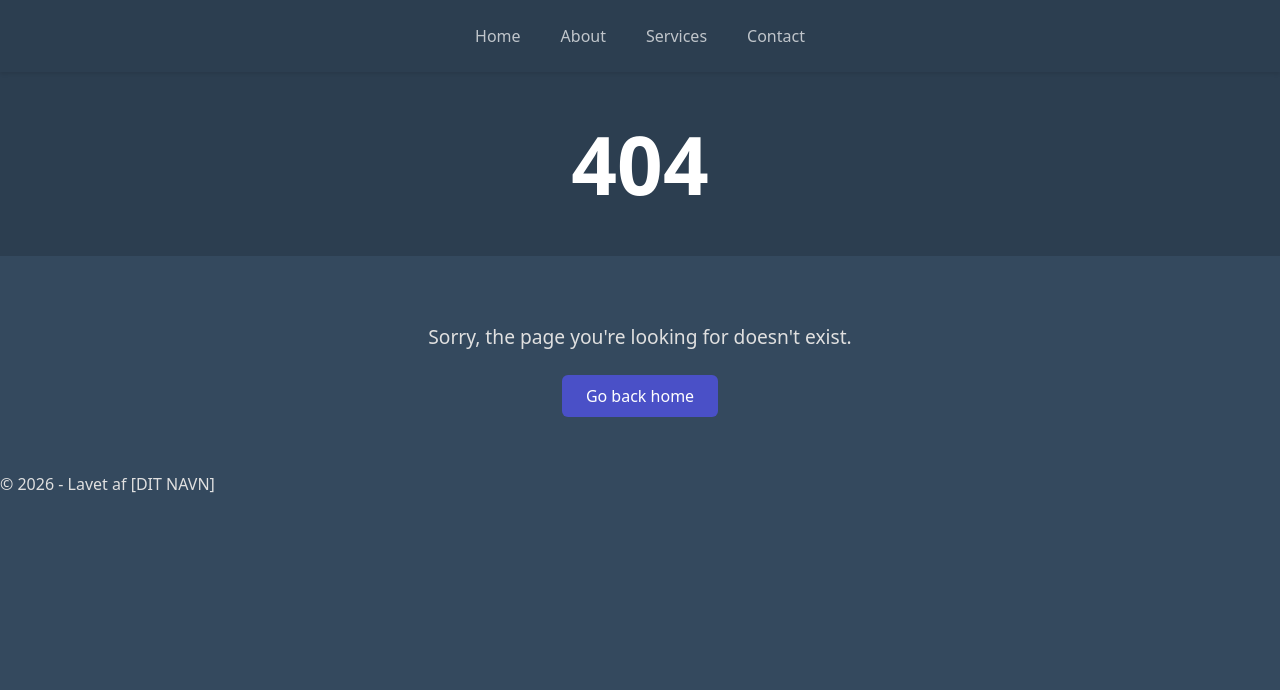
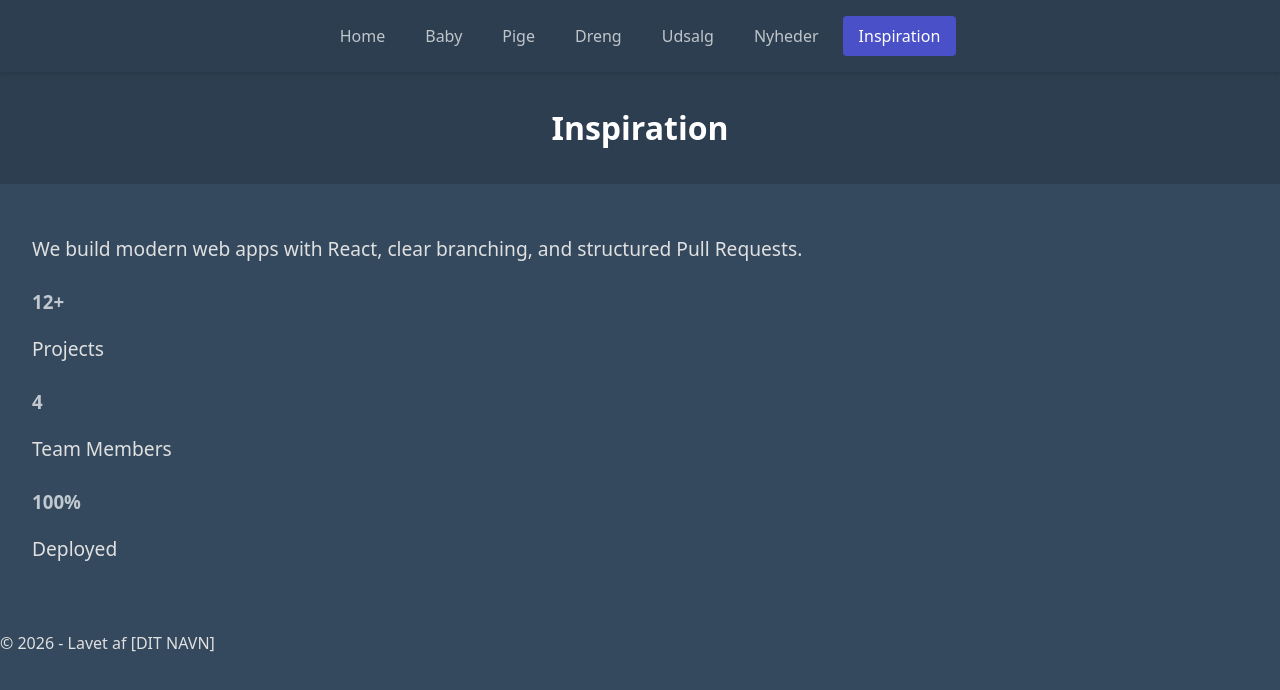
Before and after one commit to eaa25cmc/customer-experience-exam, a React (Vite) app: page /inspiration in a window 1280 px wide. Before the commit this address had no page. Shown: the top 690 px of the page. Built offline with nearby package versions, Linux system fonts and the light colour scheme.

Commit message:
sider oprettes og navbar ændret

```diff
--- a/src/App.jsx
+++ b/src/App.jsx
@@ -6,6 +6,14 @@ import AboutPage from "./pages/AboutPage";
 import ContactPage from "./pages/ContactPage";
 import ServicesPage from "./pages/ServicesPage";
 import NotFoundPage from "./pages/NotFoundPage";
+import SalePage from "./pages/SalePage";
+import ProductsPage from "./pages/ProductsPage";
+import PaymentPage from "./pages/PaymentPage";
+import NewsPage from "./pages/NewsPage";
+import InspirationPage from "./pages/InspirationPage";
+import FavoritesPage from "./pages/FavoritesPage";
+import DetailPage from "./pages/DetailPage";
+import SustainabilityPage from "./pages/SustainabilityPage";
 
 export default function App() {
   return (
@@ -16,7 +24,15 @@ export default function App() {
         <Route path="/about" element={<AboutPage />} />
         <Route path="/contact" element={<ContactPage />} />
         <Route path="/services" element={<ServicesPage />} />
+        <Route path="/sale" element={<SalePage />} />
+        <Route path="/products" element={<ProductsPage />} />
+        <Route path="/payment" element={<PaymentPage />} />
+        <Route path="/news" element={<NewsPage />} />
+        <Route path="/inspiration" element={<InspirationPage />} />
+        <Route path="/favorites" element={<FavoritesPage />} />
+        <Route path="/detail" element={<DetailPage />} />
         <Route path="*" element={<NotFoundPage />} />
+        <Route path="/sustainability" element={<SustainabilityPage />} />
       </Routes>
       <Footer />
     </>
--- a/src/components/Navbar.jsx
+++ b/src/components/Navbar.jsx
@@ -4,9 +4,12 @@ export default function Navbar() {
   return (
     <nav>
       <NavLink to="/">Home</NavLink>
-      <NavLink to="/about">About</NavLink>
-      <NavLink to="/services">Services</NavLink>
-      <NavLink to="/contact">Contact</NavLink>
+      <NavLink to="/Baby">Baby</NavLink>
+      <NavLink to="/Pige">Pige</NavLink>
+      <NavLink to="/Dreng">Dreng</NavLink>
+      <NavLink to="/Sale">Udsalg</NavLink>
+      <NavLink to="/News">Nyheder</NavLink>
+      <NavLink to="/Inspiration">Inspiration</NavLink>
     </nav>
   );
 }
--- /dev/null
+++ b/src/pages/DetailPage.jsx
@@ -0,0 +1,30 @@
+export default function DetailPage() {
+  return (
+    <>
+      <header>
+        <h1>Detail</h1>
+      </header>
+      <main className="about-container">
+        <p>
+          We build modern web apps with React, clear branching, and structured
+          Pull Requests.
+        </p>
+
+        <section className="about-stats">
+          <article className="stat">
+            <h3>12+</h3>
+            <p>Projects</p>
+          </article>
+          <article className="stat">
+            <h3>4</h3>
+            <p>Team Members</p>
+          </article>
+          <article className="stat">
+            <h3>100%</h3>
+            <p>Deployed</p>
+          </article>
+        </section>
+      </main>
+    </>
+  );
+}
--- /dev/null
+++ b/src/pages/FavoritesPage.jsx
@@ -0,0 +1,30 @@
+export default function FavoritesPage() {
+  return (
+    <>
+      <header>
+        <h1>Favoritter</h1>
+      </header>
+      <main className="about-container">
+        <p>
+          We build modern web apps with React, clear branching, and structured
+          Pull Requests.
+        </p>
+
+        <section className="about-stats">
+          <article className="stat">
+            <h3>12+</h3>
+            <p>Projects</p>
+          </article>
+          <article className="stat">
+            <h3>4</h3>
+            <p>Team Members</p>
+          </article>
+          <article className="stat">
+            <h3>100%</h3>
+            <p>Deployed</p>
+          </article>
+        </section>
+      </main>
+    </>
+  );
+}
--- /dev/null
+++ b/src/pages/InspirationPage.jsx
@@ -0,0 +1,30 @@
+export default function InspirationPage() {
+  return (
+    <>
+      <header>
+        <h1>Inspiration</h1>
+      </header>
+      <main className="about-container">
+        <p>
+          We build modern web apps with React, clear branching, and structured
+          Pull Requests.
+        </p>
+
+        <section className="about-stats">
+          <article className="stat">
+            <h3>12+</h3>
+            <p>Projects</p>
+          </article>
+          <article className="stat">
+            <h3>4</h3>
+            <p>Team Members</p>
+          </article>
+          <article className="stat">
+            <h3>100%</h3>
+            <p>Deployed</p>
+          </article>
+        </section>
+      </main>
+    </>
+  );
+}
--- /dev/null
+++ b/src/pages/NewsPage.jsx
@@ -0,0 +1,30 @@
+export default function News() {
+  return (
+    <>
+      <header>
+        <h1>Nyheder</h1>
+      </header>
+      <main className="about-container">
+        <p>
+          We build modern web apps with React, clear branching, and structured
+          Pull Requests.
+        </p>
+
+        <section className="about-stats">
+          <article className="stat">
+            <h3>12+</h3>
+            <p>Projects</p>
+          </article>
+          <article className="stat">
+            <h3>4</h3>
+            <p>Team Members</p>
+          </article>
+          <article className="stat">
+            <h3>100%</h3>
+            <p>Deployed</p>
+          </article>
+        </section>
+      </main>
+    </>
+  );
+}
--- /dev/null
+++ b/src/pages/PaymentPage.jsx
@@ -0,0 +1,30 @@
+export default function PaymentPage() {
+  return (
+    <>
+      <header>
+        <h1>Betalingsside</h1>
+      </header>
+      <main className="about-container">
+        <p>
+          We build modern web apps with React, clear branching, and structured
+          Pull Requests.
+        </p>
+
+        <section className="about-stats">
+          <article className="stat">
+            <h3>12+</h3>
+            <p>Projects</p>
+          </article>
+          <article className="stat">
+            <h3>4</h3>
+            <p>Team Members</p>
+          </article>
+          <article className="stat">
+            <h3>100%</h3>
+            <p>Deployed</p>
+          </article>
+        </section>
+      </main>
+    </>
+  );
+}
--- /dev/null
+++ b/src/pages/ProductsPage.jsx
@@ -0,0 +1,30 @@
+export default function ProductsPage() {
+  return (
+    <>
+      <header>
+        <h1>Produkter</h1>
+      </header>
+      <main className="about-container">
+        <p>
+          We build modern web apps with React, clear branching, and structured
+          Pull Requests.
+        </p>
+
+        <section className="about-stats">
+          <article className="stat">
+            <h3>12+</h3>
+            <p>Projects</p>
+          </article>
+          <article className="stat">
+            <h3>4</h3>
+            <p>Team Members</p>
+          </article>
+          <article className="stat">
+            <h3>100%</h3>
+            <p>Deployed</p>
+          </article>
+        </section>
+      </main>
+    </>
+  );
+}
--- /dev/null
+++ b/src/pages/SalePage.jsx
@@ -0,0 +1,30 @@
+export default function SalePage() {
+  return (
+    <>
+      <header>
+        <h1>Udsalg</h1>
+      </header>
+      <main className="about-container">
+        <p>
+          We build modern web apps with React, clear branching, and structured
+          Pull Requests.
+        </p>
+
+        <section className="about-stats">
+          <article className="stat">
+            <h3>12+</h3>
+            <p>Projects</p>
+          </article>
+          <article className="stat">
+            <h3>4</h3>
+            <p>Team Members</p>
+          </article>
+          <article className="stat">
+            <h3>100%</h3>
+            <p>Deployed</p>
+          </article>
+        </section>
+      </main>
+    </>
+  );
+}
--- /dev/null
+++ b/src/pages/SustainabilityPage.jsx
@@ -0,0 +1,30 @@
+export default function SustainabilityPage() {
+  return (
+    <>
+      <header>
+        <h1>Bearedygtighed</h1>
+      </header>
+      <main className="about-container">
+        <p>
+          We build modern web apps with React, clear branching, and structured
+          Pull Requests.
+        </p>
+
+        <section className="about-stats">
+          <article className="stat">
+            <h3>12+</h3>
+            <p>Projects</p>
+          </article>
+          <article className="stat">
+            <h3>4</h3>
+            <p>Team Members</p>
+          </article>
+          <article className="stat">
+            <h3>100%</h3>
+            <p>Deployed</p>
+          </article>
+        </section>
+      </main>
+    </>
+  );
+}
```
